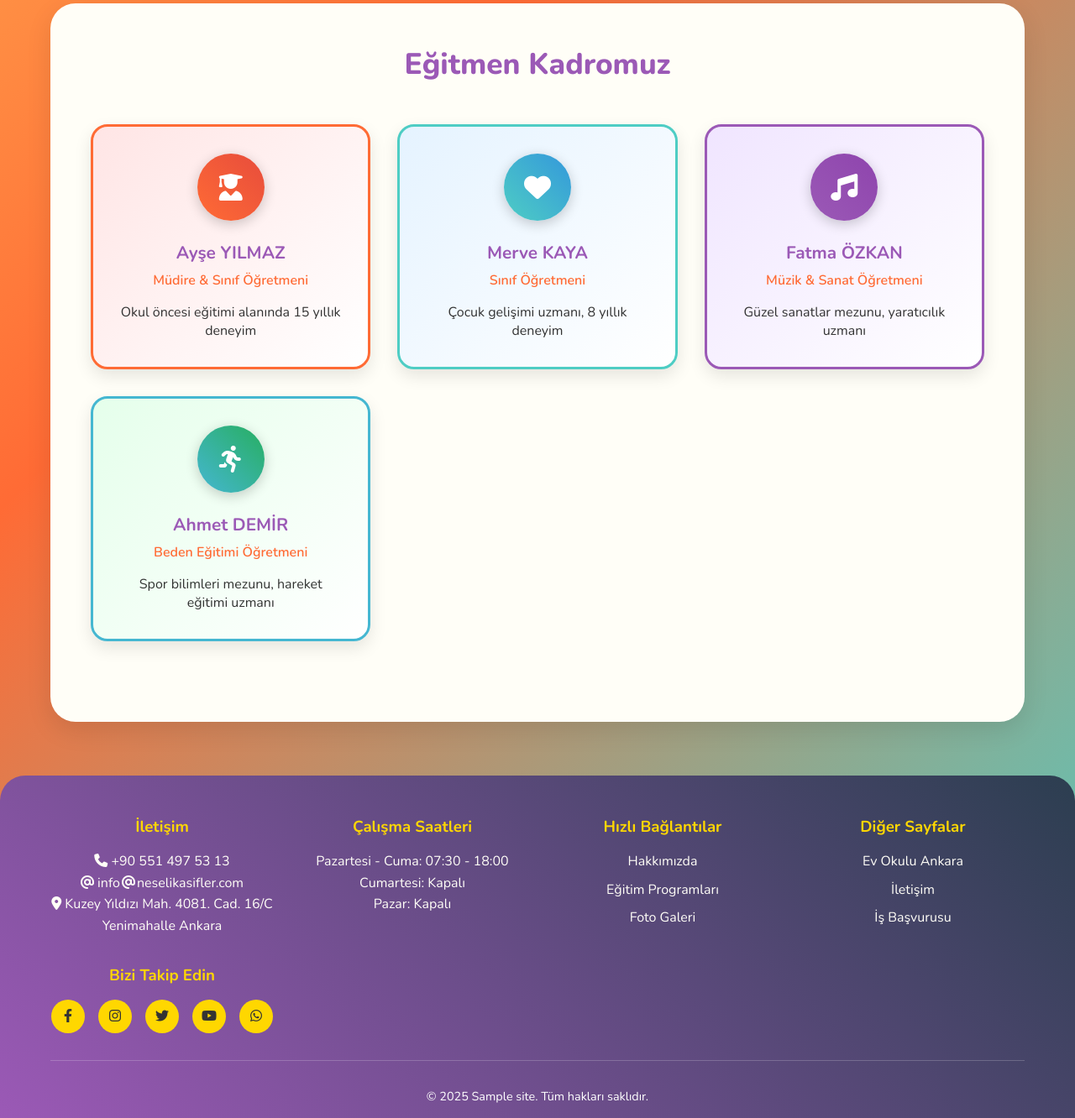
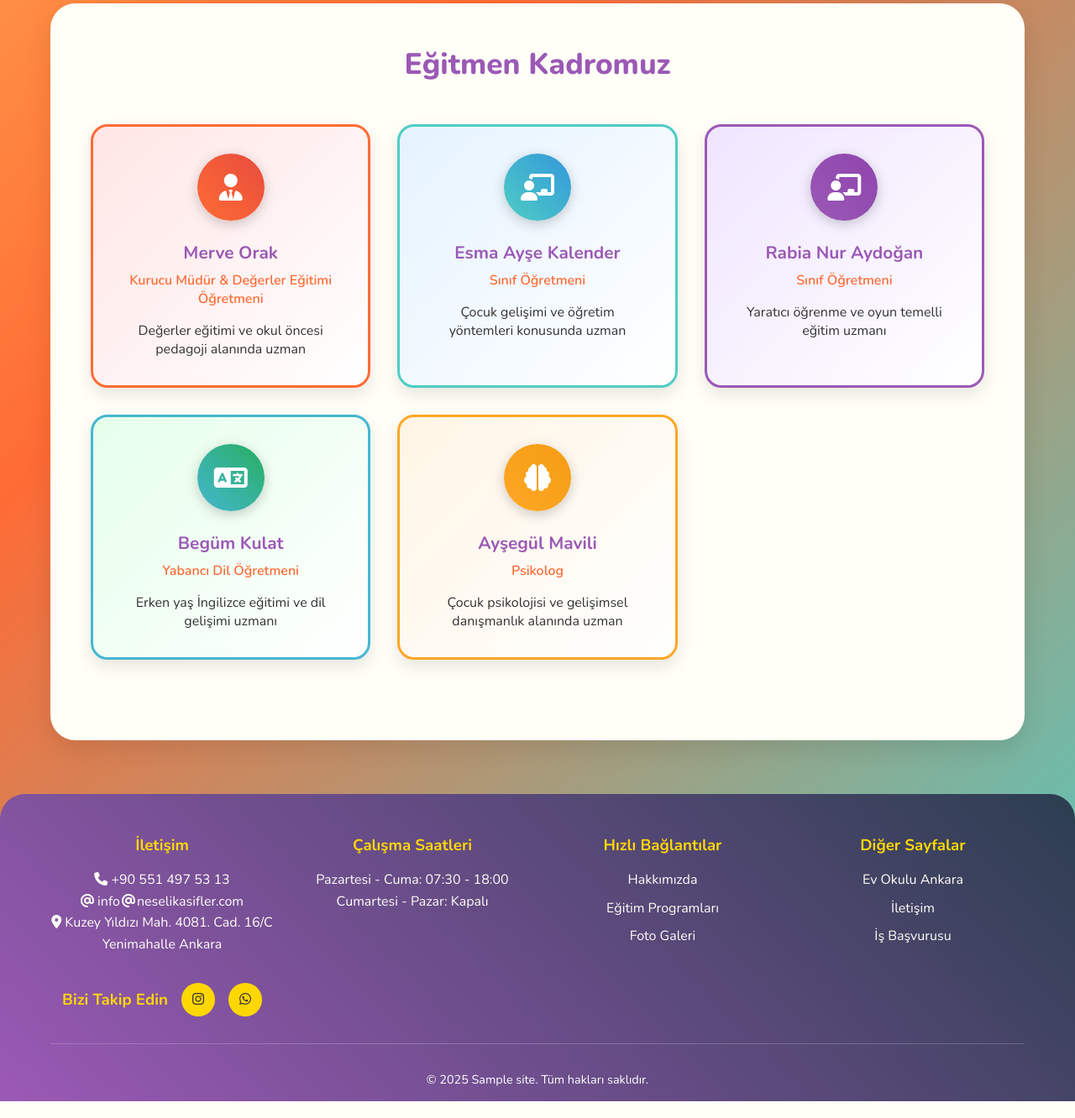
Before and after one commit to alisettar/NeseliKasifler, a WordPress theme: template src/wordpress/neseli-kasifler-theme/page-hakkimizda.php in a window 1280 px wide. Shown: the part 1399-2731 px from the top of the page at 84% size. Run offline with PHP 8.4 and a stand-in for WordPress, Linux system fonts and the light colour scheme; the site name, menu and one post (Sample post) are stand-ins, and other content is empty.

Commit message:
git add . git commit -m "fix: Hakkımızda sayfasında 5+ team member için renk desteği ekle
- nth-child seçicileri 5n+ modüler yapıya dönüştürüldü
- 5. kişi için turuncu tema eklendi
- Tüm team member'lar için döngüsel renk sistemi
- Avatar ve background renklerinde tutarlılık sağlandı"

```diff
--- a/src/wordpress/neseli-kasifler-theme/assets/css/main-style.css
+++ b/src/wordpress/neseli-kasifler-theme/assets/css/main-style.css
@@ -832,36 +832,44 @@ body.page-template-page-kayit .page-header,
     box-shadow: 0 15px 30px rgba(0,0,0,0.15);
 }
 
-.team-member:nth-child(1) {
+.team-member:nth-child(5n+1) {
     background: linear-gradient(135deg, #FFE5E5, #FFF);
     border-color: var(--secondary-red);
 }
-.team-member:nth-child(1):hover {
+.team-member:nth-child(5n+1):hover {
     background: linear-gradient(135deg, #FFD0D0, #FFF);
 }
 
-.team-member:nth-child(2) {
+.team-member:nth-child(5n+2) {
     background: linear-gradient(135deg, #E5F3FF, #FFF);
     border-color: var(--blue-accent);
 }
-.team-member:nth-child(2):hover {
+.team-member:nth-child(5n+2):hover {
     background: linear-gradient(135deg, #CCE7FF, #FFF);
 }
 
-.team-member:nth-child(3) {
+.team-member:nth-child(5n+3) {
     background: linear-gradient(135deg, #F0E5FF, #FFF);
     border-color: var(--purple-accent);
 }
-.team-member:nth-child(3):hover {
+.team-member:nth-child(5n+3):hover {
     background: linear-gradient(135deg, #E6CCFF, #FFF);
 }
 
-.team-member:nth-child(4) {
+.team-member:nth-child(5n+4) {
     background: linear-gradient(135deg, #E5FFEB, #FFF);
     border-color: var(--green-accent);
 }
-.team-member:nth-child(4):hover {
+.team-member:nth-child(5n+4):hover {
     background: linear-gradient(135deg, #CCFFD6, #FFF);
+}
+
+.team-member:nth-child(5n+5) {
+    background: linear-gradient(135deg, #FFF5E5, #FFF);
+    border-color: var(--orange-accent);
+}
+.team-member:nth-child(5n+5):hover {
+    background: linear-gradient(135deg, #FFE8CC, #FFF);
 }
 
 .team-avatar {
@@ -877,20 +885,24 @@ body.page-template-page-kayit .page-header,
     box-shadow: 0 4px 15px rgba(0,0,0,0.2);
 }
 
-.team-member:nth-child(1) .team-avatar {
+.team-member:nth-child(5n+1) .team-avatar {
     background: linear-gradient(45deg, var(--secondary-red), #E74C3C);
 }
 
-.team-member:nth-child(2) .team-avatar {
+.team-member:nth-child(5n+2) .team-avatar {
     background: linear-gradient(45deg, var(--blue-accent), #3498DB);
 }
 
-.team-member:nth-child(3) .team-avatar {
+.team-member:nth-child(5n+3) .team-avatar {
     background: linear-gradient(45deg, var(--purple-accent), #8E44AD);
 }
 
-.team-member:nth-child(4) .team-avatar {
+.team-member:nth-child(5n+4) .team-avatar {
     background: linear-gradient(45deg, var(--green-accent), #27AE60);
+}
+
+.team-member:nth-child(5n+5) .team-avatar {
+    background: linear-gradient(45deg, var(--orange-accent), #F39C12);
 }
 
 .team-name {
--- a/src/wordpress/neseli-kasifler-theme/footer.php
+++ b/src/wordpress/neseli-kasifler-theme/footer.php
@@ -11,34 +11,38 @@
             <div class="footer-section">
                 <h3>Çalışma Saatleri</h3>
                 <p>Pazartesi - Cuma: 07:30 - 18:00</p>
-                    <p>Cumartesi: Kapalı</p>
-                    <p>Pazar: Kapalı</p>
+                <p>Cumartesi - Pazar: Kapalı</p>
             </div>
             <div class="footer-section">
                 <h3>Hızlı Bağlantılar</h3>
                 <div class="footer-links">
-                        <a href="<?php echo esc_url( get_permalink( get_page_by_path( 'hakkimizda' ) ) ); ?>">Hakkımızda</a>
-                        <a href="<?php echo esc_url( get_permalink( get_page_by_path( 'programlar' ) ) ); ?>">Eğitim Programları</a>
-                        <a href="<?php echo esc_url( get_permalink( get_page_by_path( 'galeri' ) ) ); ?>">Foto Galeri</a>
+                    <a href="<?php echo esc_url(get_permalink(get_page_by_path('hakkimizda'))); ?>">Hakkımızda</a>
+                    <a href="<?php echo esc_url(get_permalink(get_page_by_path('programlar'))); ?>">Eğitim
+                        Programları</a>
+                    <a href="<?php echo esc_url(get_permalink(get_page_by_path('galeri'))); ?>">Foto Galeri</a>
                 </div>
             </div>
             <div class="footer-section">
                 <h3>Diğer Sayfalar</h3>
                 <div class="footer-links">
-                        <a href="<?php echo esc_url( get_permalink( get_page_by_path( 'ev-okulu-ankara' ) ) ); ?>">Ev Okulu Ankara</a>
-                        <a href="<?php echo esc_url( get_permalink( get_page_by_path( 'iletisim' ) ) ); ?>">İletişim</a>
-                        <a href="<?php echo esc_url( get_permalink( get_page_by_path( 'is-basvurusu' ) ) ); ?>">İş Başvurusu</a>
+                    <a href="<?php echo esc_url(get_permalink(get_page_by_path('ev-okulu-ankara'))); ?>">Ev Okulu
+                        Ankara</a>
+                    <a href="<?php echo esc_url(get_permalink(get_page_by_path('iletisim'))); ?>">İletişim</a>
+                    <a href="<?php echo esc_url(get_permalink(get_page_by_path('is-basvurusu'))); ?>">İş
+                        Başvurusu</a>
                 </div>
             </div>
             <div class="footer-section">
                 <div class="social-header">
                     <h3>Bizi Takip Edin</h3>
                     <div class="social-icons">
-                            <a href="#" title="Facebook"><i class="fab fa-facebook-f"></i></a>
-                            <a href="https://instagram.com/neselikasifler_" title="Instagram" target="_blank"><i class="fab fa-instagram"></i></a>
-                            <a href="#" title="Twitter"><i class="fab fa-twitter"></i></a>
-                            <a href="#" title="YouTube"><i class="fab fa-youtube"></i></a>
-                            <a href="https://wa.me/905514975313" title="WhatsApp" target="_blank"><i class="fab fa-whatsapp"></i></a>
+                        <!-- <a href="#" title="Facebook"><i class="fab fa-facebook-f"></i></a> -->
+                        <a href="https://instagram.com/neselikasifler" title="Instagram" target="_blank"><i
+                                class="fab fa-instagram"></i></a>
+                        <!-- <a href="#" title="Twitter"><i class="fab fa-twitter"></i></a>
+                            <a href="#" title="YouTube"><i class="fab fa-youtube"></i></a> -->
+                        <a href="https://wa.me/905514975313" title="WhatsApp" target="_blank"><i
+                                class="fab fa-whatsapp"></i></a>
                     </div>
                 </div>
             </div>
@@ -82,7 +86,9 @@
     <div class="modal-content">
         <span class="close" onclick="closeEnrollmentModal()">&times;</span>
         <h2><i class="fas fa-graduation-cap"></i> Kayıt Bilgileri</h2>
-            <div style="background: linear-gradient(135deg, var(--primary-yellow), var(--secondary-red)); height: 200px; border-radius: 15px; display: flex; align-items: center; justify-content: center; margin: 20px 0; color: white; font-size: 1.5rem; font-weight: bold;">Resim Alanı</div>
+        <div
+            style="background: linear-gradient(135deg, var(--primary-yellow), var(--secondary-red)); height: 200px; border-radius: 15px; display: flex; align-items: center; justify-content: center; margin: 20px 0; color: white; font-size: 1.5rem; font-weight: bold;">
+            Resim Alanı</div>
         <p><strong>2024-2025 Eğitim Yılı Kayıtları Başlamıştır!</strong></p>
         <br>
         <p>🎆 <strong>Erken Kayıt Avantajları:</strong><br>
@@ -97,4 +103,5 @@
 
 <?php wp_footer(); ?>
 </body>
+
 </html>
--- a/src/wordpress/neseli-kasifler-theme/page-hakkimizda.php
+++ b/src/wordpress/neseli-kasifler-theme/page-hakkimizda.php
@@ -18,9 +18,13 @@ get_header(); ?>
     <div class="content-section">
         <h2 class="section-title">Okulumuz Hakkında</h2>
         <div class="section-content">
-                <p>Neşeli Kaşifler Anaokulu olarak 2020 yılında kurulduğumuzdan bu yana, çocuklarımızın keşfetme, öğrenme ve büyüme yolculuğunda yanlarında olmanın gururunu yaşıyoruz. Ankara Yenimahalle'de hizmet veren okulumuz, her çocuğun eşsiz potansiyelini ortaya çıkarmayı hedefleyen bir eğitim anlayışı benimser.</p>
+            <p>Neşeli Kaşifler Anaokulu olarak 2020 yılında kurulduğumuzdan bu yana, çocuklarımızın keşfetme, öğrenme ve
+                büyüme yolculuğunda yanlarında olmanın gururunu yaşıyoruz. Ankara Yenimahalle'de hizmet veren okulumuz,
+                her çocuğun eşsiz potansiyelini ortaya çıkarmayı hedefleyen bir eğitim anlayışı benimser.</p>
 
-                <p>Modern eğitim yöntemleriyle geleneksel değerleri harmanlayan yaklaşımımızda, çocuklarımız oyun temelli öğrenme ortamlarında hem eğlenir hem öğrenir. Deneyimli öğretmen kadromuz ve güvenli fiziki ortamımızla, ailelerin gönül rahatlığıyla tercih edebileceği bir eğitim kurumu olmayı sürdürüyoruz.</p>
+            <p>Modern eğitim yöntemleriyle geleneksel değerleri harmanlayan yaklaşımımızda, çocuklarımız oyun temelli
+                öğrenme ortamlarında hem eğlenir hem öğrenir. Deneyimli öğretmen kadromuz ve güvenli fiziki ortamımızla,
+                ailelerin gönül rahatlığıyla tercih edebileceği bir eğitim kurumu olmayı sürdürüyoruz.</p>
         </div>
     </div>
 
@@ -28,11 +32,13 @@ get_header(); ?>
     <div class="mission-vision">
         <div class="mv-card">
             <h3><i class="fas fa-bullseye"></i> MİSYONUMUZ</h3>
-                <p>Her çocuğun doğasındaki merak duygusunu destekleyerek, onları keşfetmeye, soru sormaya ve yaratıcı çözümler üretmeye teşvik eden, sevgi dolu bir öğrenme ortamı sunmak.</p>
+            <p>Her çocuğun doğasındaki merak duygusunu destekleyerek, onları keşfetmeye, soru sormaya ve yaratıcı
+                çözümler üretmeye teşvik eden, sevgi dolu bir öğrenme ortamı sunmak.</p>
         </div>
         <div class="mv-card">
             <h3><i class="fas fa-eye"></i> VİZYONUMUZ</h3>
-                <p>Geleceğin özgüvenli, yaratıcı ve mutlu bireylerini yetiştiren, Türkiye'nin örnek anaokulu olmak ve uluslararası standartlarda eğitim hizmeti vermek.</p>
+            <p>Geleceğin özgüvenli, yaratıcı ve mutlu bireylerini yetiştiren, Türkiye'nin örnek anaokulu olmak ve
+                uluslararası standartlarda eğitim hizmeti vermek.</p>
         </div>
     </div>
 
@@ -54,35 +60,43 @@ get_header(); ?>
         <div class="team-grid">
             <div class="team-member">
                 <div class="team-avatar">
-                        <i class="fas fa-user-graduate"></i>
+                    <i class="fas fa-user-tie"></i>
                 </div>
-                    <div class="team-name">Ayşe YILMAZ</div>
-                    <div class="team-role">Müdire & Sınıf Öğretmeni</div>
-                    <p>Okul öncesi eğitimi alanında 15 yıllık deneyim</p>
+                <div class="team-name">Merve Orak</div>
+                <div class="team-role">Kurucu Müdür & Değerler Eğitimi Öğretmeni</div>
+                <p>Değerler eğitimi ve okul öncesi pedagoji alanında uzman</p>
             </div>
             <div class="team-member">
                 <div class="team-avatar">
-                        <i class="fas fa-heart"></i>
+                    <i class="fas fa-chalkboard-teacher"></i>
                 </div>
-                    <div class="team-name">Merve KAYA</div>
+                <div class="team-name">Esma Ayşe Kalender</div>
                 <div class="team-role">Sınıf Öğretmeni</div>
-                    <p>Çocuk gelişimi uzmanı, 8 yıllık deneyim</p>
+                <p>Çocuk gelişimi ve öğretim yöntemleri konusunda uzman</p>
             </div>
             <div class="team-member">
                 <div class="team-avatar">
-                        <i class="fas fa-music"></i>
+                    <i class="fas fa-chalkboard-teacher"></i>
                 </div>
-                    <div class="team-name">Fatma ÖZKAN</div>
-                    <div class="team-role">Müzik & Sanat Öğretmeni</div>
-                    <p>Güzel sanatlar mezunu, yaratıcılık uzmanı</p>
+                <div class="team-name">Rabia Nur Aydoğan</div>
+                <div class="team-role">Sınıf Öğretmeni</div>
+                <p>Yaratıcı öğrenme ve oyun temelli eğitim uzmanı</p>
             </div>
             <div class="team-member">
                 <div class="team-avatar">
-                        <i class="fas fa-running"></i>
+                    <i class="fas fa-language"></i>
                 </div>
-                    <div class="team-name">Ahmet DEMİR</div>
-                    <div class="team-role">Beden Eğitimi Öğretmeni</div>
-                    <p>Spor bilimleri mezunu, hareket eğitimi uzmanı</p>
+                <div class="team-name">Begüm Kulat</div>
+                <div class="team-role">Yabancı Dil Öğretmeni</div>
+                <p>Erken yaş İngilizce eğitimi ve dil gelişimi uzmanı</p>
+            </div>
+            <div class="team-member">
+                <div class="team-avatar">
+                    <i class="fas fa-brain"></i>
+                </div>
+                <div class="team-name">Ayşegül Mavili</div>
+                <div class="team-role">Psikolog</div>
+                <p>Çocuk psikolojisi ve gelişimsel danışmanlık alanında uzman</p>
             </div>
         </div>
     </div>
--- a/src/wordpress/neseli-kasifler-theme/page-programlar.php
+++ b/src/wordpress/neseli-kasifler-theme/page-programlar.php
@@ -69,7 +69,7 @@ get_header(); ?>
             <div class="multibem-content">
                 <p>Erken çocukluk dönemi bireyin en hızlı gelişim gösterdiği ve öğrenilen bilgilerin kalıcılığının yüksek olduğu dönemdir. Bu dönemde edinilen tecrübeler, sonraki öğrenme şablonlarına zemin oluşturduğundan dolayı çok önemlidir ve asla ihmal edilmemelidir.</p>
 
-                <p>"Çocuklar Büyüyor, Dünya Onları Bekliyor" mottosuyla yola çıkan Multibem Erken Çocukluk Eğitimi Yaklaşımı, özünde çocukların keşif, merak ve araştırma duygusunu ön plana çıkaran doğayla bütünleşmiş, çevreye ilişkin farkındalığı ve duyarlılığı yüksek, ifade ve yorum yetisi gelişmiş, zengin dil kullanımını önemseyen, estetik ve sanatsal bakış açısı gelişmiş çocuklar yetiştirmeyi amaçlar.</p>
+                <p>"Çocuklar Büyüyor, Dünya Onları Bekliyor" mottosuyla yola çıkan <a href="https://www.multibem.com.tr/erken-cocukluk-egitim-modeli/" target="_blank">Multibem Erken Çocukluk Eğitimi Yaklaşımı</a>, özünde çocukların keşif, merak ve araştırma duygusunu ön plana çıkaran doğayla bütünleşmiş, çevreye ilişkin farkındalığı ve duyarlılığı yüksek, ifade ve yorum yetisi gelişmiş, zengin dil kullanımını önemseyen, estetik ve sanatsal bakış açısı gelişmiş çocuklar yetiştirmeyi amaçlar.</p>
 
                 <p>MULTİBEM, çocukların ellerini boya kaleminden önce doğal malzemeyle buluşturur. Çocuk, eline mısırı alır, koklar, ölçer, büyüteçle inceler, taneleriyle adını yazar, bir avuç mısır tanesini rakamlara dönüştürür, mısır püskülünden sanat çalışmaları yapar, tohumunu toprağa eker ve büyümesini izler, patlamış mısırı yerken mısır hakkında düşünür, mısır unundan lezzetli ekmekler yapar. Mısırın etrafında 360 derece dönerken "Bir Mısır Hikâyesi" yazar. Gündelik hayatın deneyimiyle, beş duyuyu aktif hale getiren etkinliklerle farklı disiplinlerin öğrenme sürecini bir araya getirir. Keşfeder, merak eder, inceler, soru sorar, eğlenir, en çok da oyun oynarken öğrenir. Tüm bu süreç, evden getirdiği bir mısır ile birlikte başlar ve çocuk tüm bu "özgün ve biricik" deneyimiyle birlikte okuldaki bilgiyi evine de taşır.</p>
 
```
Also changed, not shown: 2 other files. Lines whose indentation alone changed are shown as unchanged.
